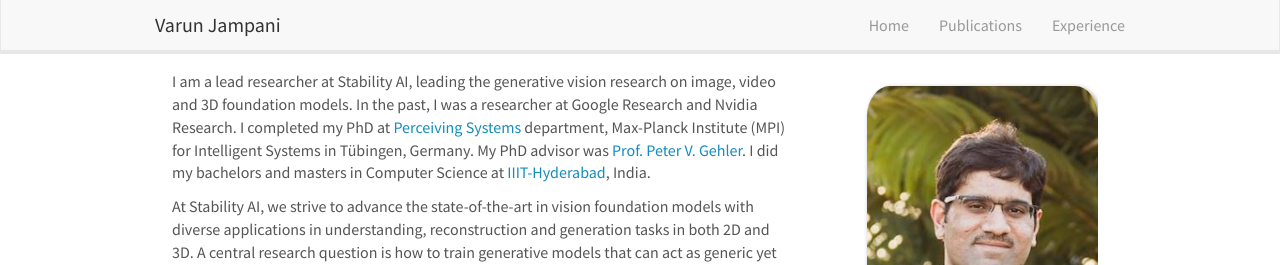
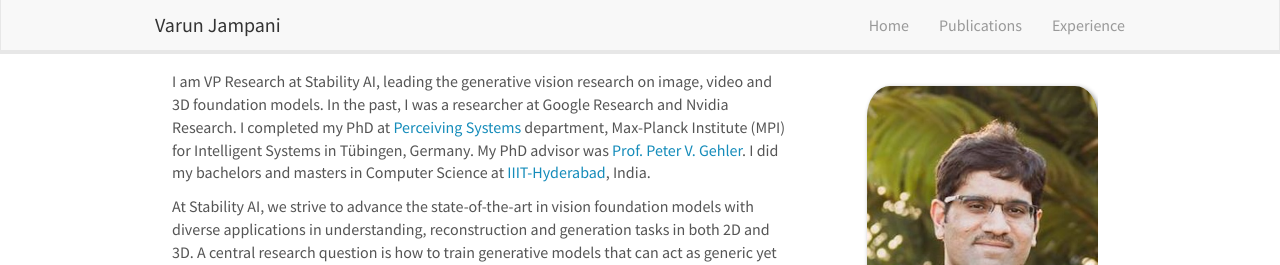
Before and after one commit to varunjampani/varunjampani.github.io, a Jekyll site: the page built from _pages/home.md, in a window 1280 px wide and 900 px high. Shown: the top 265 px of the window. Built offline with Jekyll 4.4.1, drawn with Linux system fonts in a browser that asks for light colours; nearby versions of some CDN libraries.

Commit message:
Update home.md

```diff
--- a/_pages/home.md
+++ b/_pages/home.md
@@ -12,7 +12,7 @@ permalink: /
 
 <div class="col-sm-8">
 
-I am a lead researcher at Stability AI, leading the generative vision research on image, video and 3D foundation models. In the past, I was a researcher at Google Research and Nvidia Research. I completed my PhD at [Perceiving Systems](https://ps.is.tuebingen.mpg.de) department, Max-Planck Institute (MPI) for Intelligent Systems in T&uuml;bingen, Germany. My PhD advisor was [Prof. Peter V. Gehler](http://files.is.tue.mpg.de/pgehler//).
+I am VP Research at Stability AI, leading the generative vision research on image, video and 3D foundation models. In the past, I was a researcher at Google Research and Nvidia Research. I completed my PhD at [Perceiving Systems](https://ps.is.tuebingen.mpg.de) department, Max-Planck Institute (MPI) for Intelligent Systems in T&uuml;bingen, Germany. My PhD advisor was [Prof. Peter V. Gehler](http://files.is.tue.mpg.de/pgehler//).
 I did my bachelors and masters in Computer Science at [IIIT-Hyderabad](https://www.iiit.ac.in), India.
 
 <!-- My work lies at the intersection of Computer Vision and Machine Learning. Specifically, I am working on leveraging machine learning techniques for understanding and improving computer vision models. The main research question is how different components of a computer vision system need to learn and interact with each other for robust perception. -->
```
